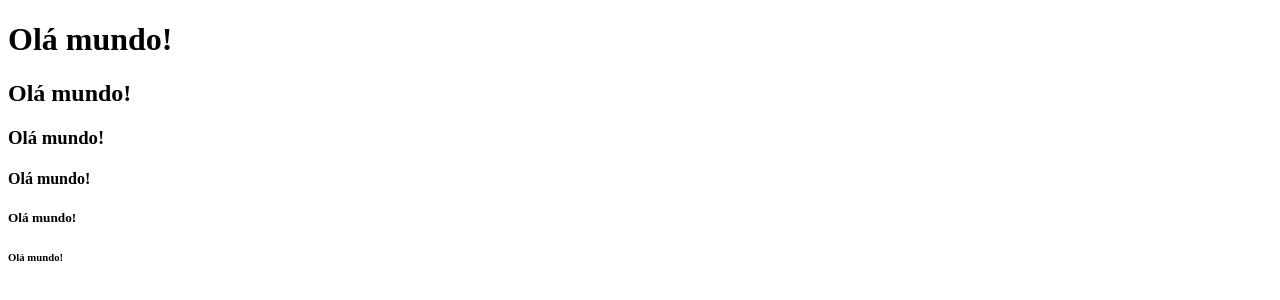
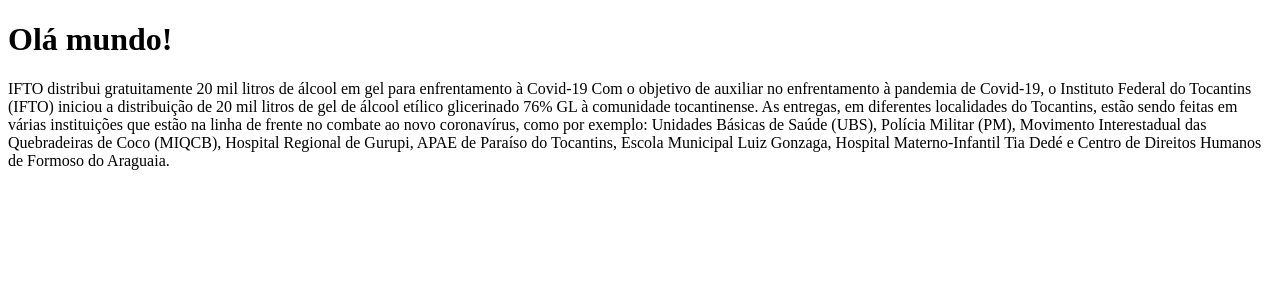
Before and after one commit to NathaliaBert/PW., a plain HTML site: page Index.html in a window 1280 px wide. Drawn offline with Linux system fonts and the light colour scheme.

Commit message:
adicionei texto ao Index.html

```diff
--- a/Index.html
+++ b/Index.html
@@ -6,11 +6,10 @@
 </head>
 <body>
 <h1>Olá mundo!</h1>
-<h2>Olá mundo!</h2>
-<h3>Olá mundo!</h3>
-<h4>Olá mundo!</h4>
-<h5>Olá mundo!</h5>
-<h6>Olá mundo!</h6>
+IFTO distribui gratuitamente 20 mil litros de álcool em gel para enfrentamento à Covid-19
 
+Com o objetivo de auxiliar no enfrentamento à pandemia de Covid-19, o Instituto Federal do Tocantins (IFTO) iniciou a distribuição de 20 mil litros de gel de álcool etílico glicerinado 76% GL à comunidade tocantinense.
+
+As entregas, em diferentes localidades do Tocantins, estão sendo feitas em várias instituições que estão na linha de frente no combate ao novo coronavírus, como por exemplo: Unidades Básicas de Saúde (UBS), Polícia Militar (PM), Movimento Interestadual das Quebradeiras de Coco (MIQCB), Hospital Regional de Gurupi, APAE de Paraíso do Tocantins, Escola Municipal Luiz Gonzaga, Hospital Materno-Infantil Tia Dedé e Centro de Direitos Humanos de Formoso do Araguaia.
 </body>
 </html>
```
